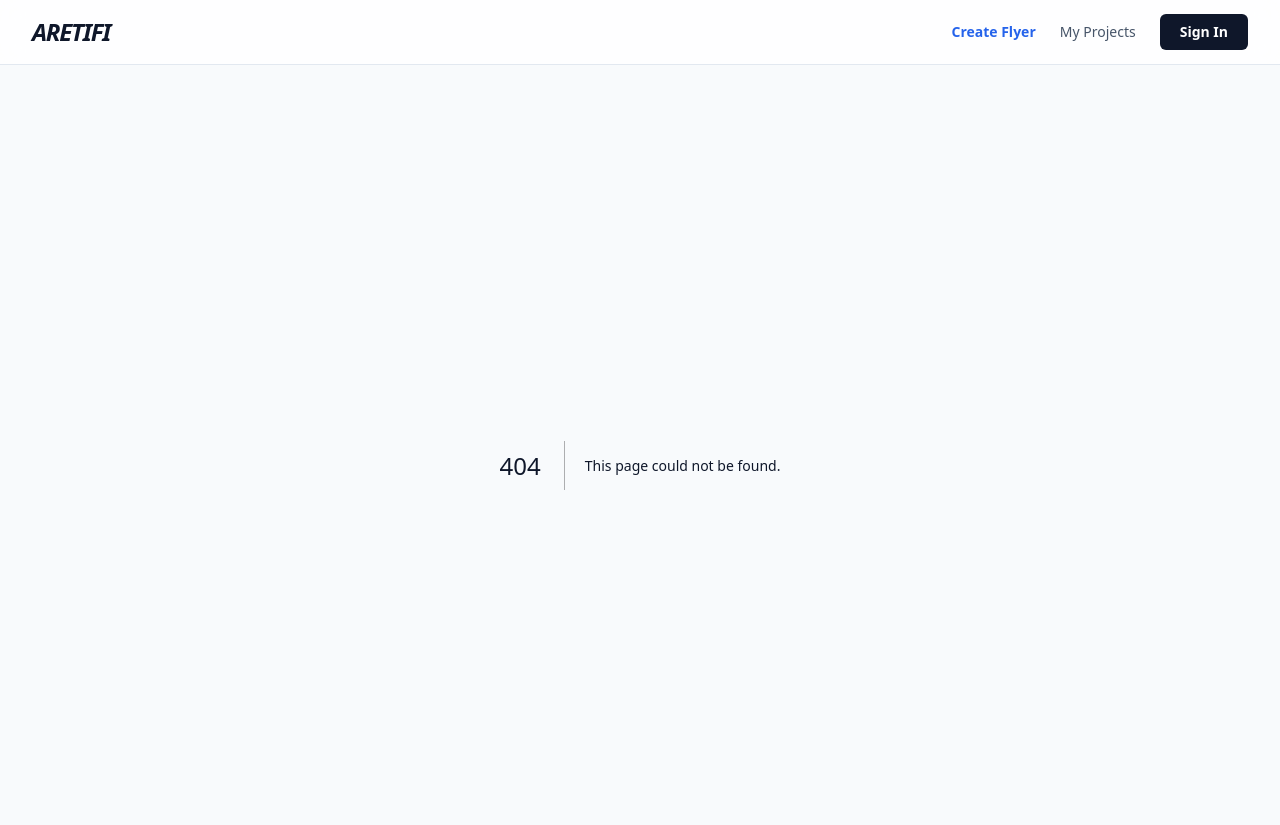
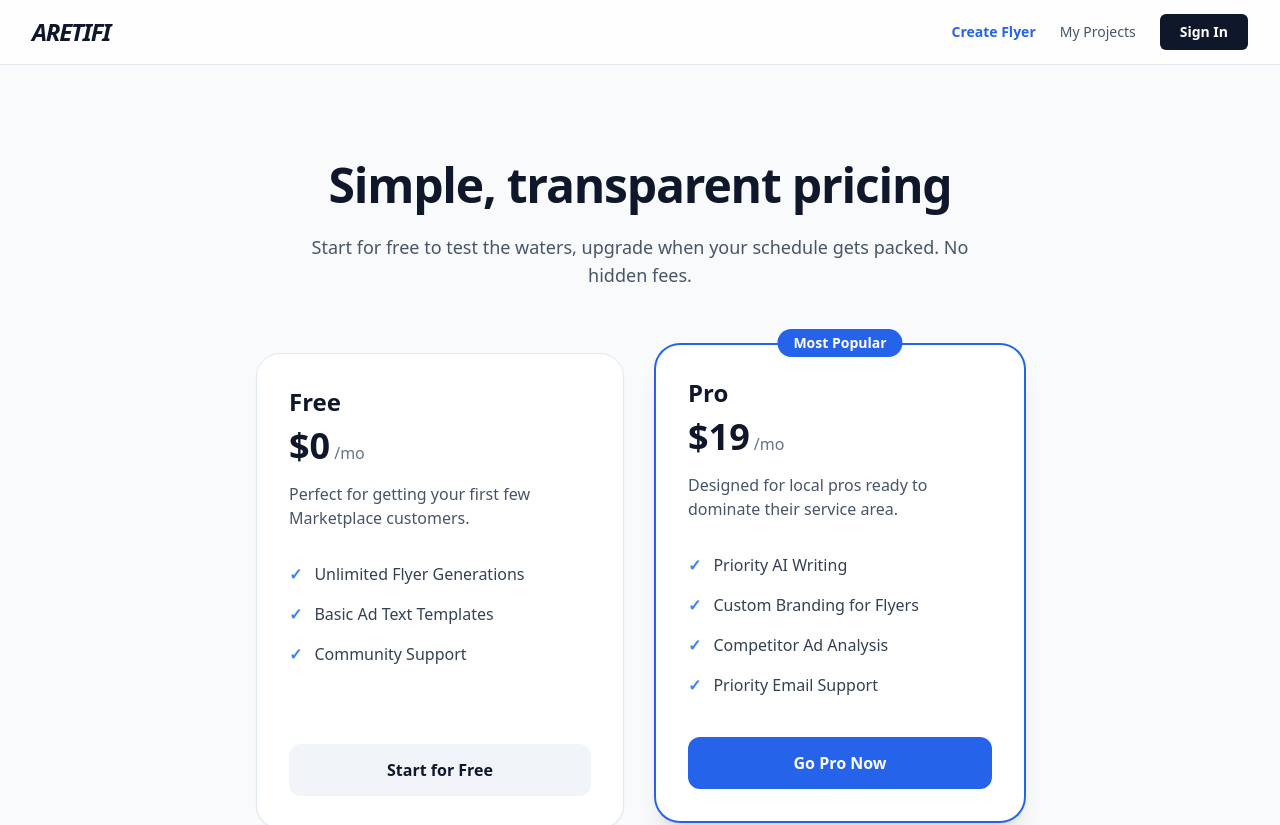
Before and after one commit to jakejmanley-collab/local-service-ads, a Next.js app: page /pricing in a window 1280 px wide. Before the commit this address had no page. Shown: the top 825 px of the page. Built offline with nearby package versions, Linux system fonts and the light colour scheme.

Commit message:
Create page.tsx

```diff
--- /dev/null
+++ b/app/pricing/page.tsx
@@ -0,0 +1,101 @@
+import Link from 'next/link';
+
+export const metadata = {
+  title: 'Pricing | Aretifi Studio',
+  description: 'Simple, transparent pricing for local service business growth tools.',
+};
+
+export default function PricingPage() {
+  const tiers = [
+    {
+      name: 'Free',
+      price: '$0',
+      description: 'Perfect for getting your first few Marketplace customers.',
+      features: [
+        'Unlimited Flyer Generations',
+        'Basic Ad Text Templates',
+        'Community Support'
+      ],
+      cta: 'Start for Free',
+      href: '/preview',
+      highlight: false
+    },
+    {
+      name: 'Pro',
+      price: '$19',
+      description: 'Designed for local pros ready to dominate their service area.',
+      features: [
+        'Priority AI Writing',
+        'Custom Branding for Flyers',
+        'Competitor Ad Analysis',
+        'Priority Email Support'
+      ],
+      cta: 'Go Pro Now',
+      href: '/upgrade-offer',
+      highlight: true
+    }
+  ];
+
+  return (
+    <main className="min-h-screen bg-slate-50 py-24 px-6 font-sans text-slate-900">
+      <div className="max-w-4xl mx-auto text-center">
+        <h1 className="text-4xl md:text-5xl font-bold tracking-tight mb-6 text-slate-900">
+          Simple, transparent pricing
+        </h1>
+        <p className="text-lg text-slate-600 mb-16 max-w-2xl mx-auto">
+          Start for free to test the waters, upgrade when your schedule gets packed. No hidden fees.
+        </p>
+
+        <div className="grid md:grid-cols-2 gap-8 text-left max-w-3xl mx-auto">
+          {tiers.map((tier) => (
+            <div
+              key={tier.name}
+              className={`bg-white rounded-3xl p-8 flex flex-col transition-all ${
+                tier.highlight
+                  ? 'ring-2 ring-blue-600 shadow-xl relative md:-translate-y-2'
+                  : 'border border-slate-200 shadow-sm'
+              }`}
+            >
+              {tier.highlight && (
+                <span className="absolute -top-4 left-1/2 -translate-x-1/2 bg-blue-600 text-white px-4 py-1 text-sm font-semibold rounded-full">
+                  Most Popular
+                </span>
+              )}
+
+              <h2 className="text-2xl font-semibold mb-2 text-slate-900">
+                {tier.name}
+              </h2>
+              <div className="flex items-baseline gap-1 mb-4">
+                <span className="text-4xl font-bold text-slate-900">{tier.price}</span>
+                <span className="text-slate-500 font-medium">/mo</span>
+              </div>
+              <p className="text-slate-600 mb-8 h-12">
+                {tier.description}
+              </p>
+
+              <ul className="space-y-4 mb-10 flex-grow">
+                {tier.features.map(f => (
+                  <li key={f} className="flex items-start text-slate-700">
+                    <span className="mr-3 text-blue-500 font-bold">✓</span>
+                    <span>{f}</span>
+                  </li>
+                ))}
+              </ul>
+
+              <Link
+                href={tier.href}
+                className={`block w-full py-3.5 rounded-xl font-semibold text-center transition-colors ${
+                  tier.highlight
+                    ? 'bg-blue-600 text-white hover:bg-blue-700'
+                    : 'bg-slate-100 text-slate-900 hover:bg-slate-200'
+                }`}
+              >
+                {tier.cta}
+              </Link>
+            </div>
+          ))}
+        </div>
+      </div>
+    </main>
+  );
+}
```
